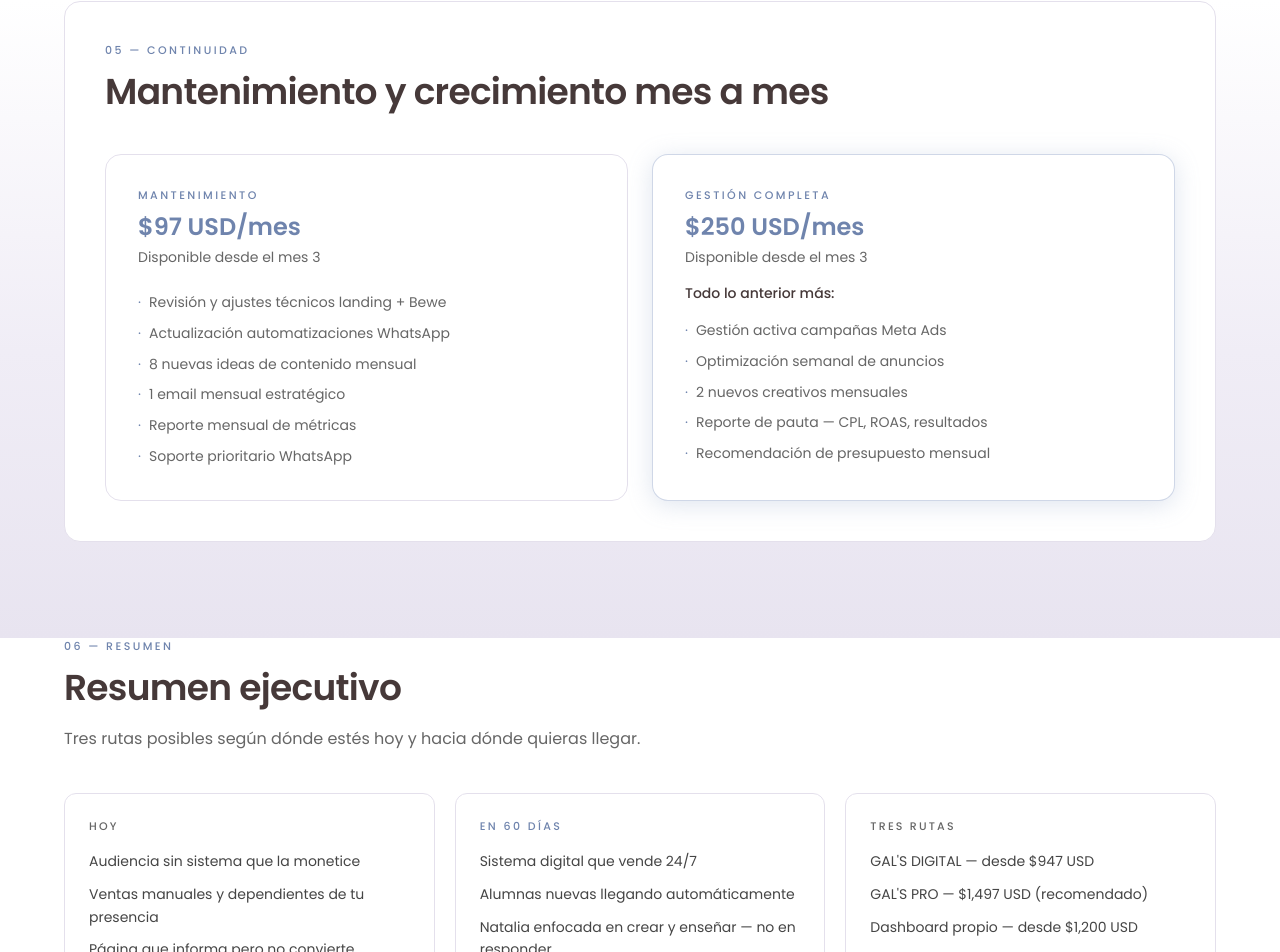
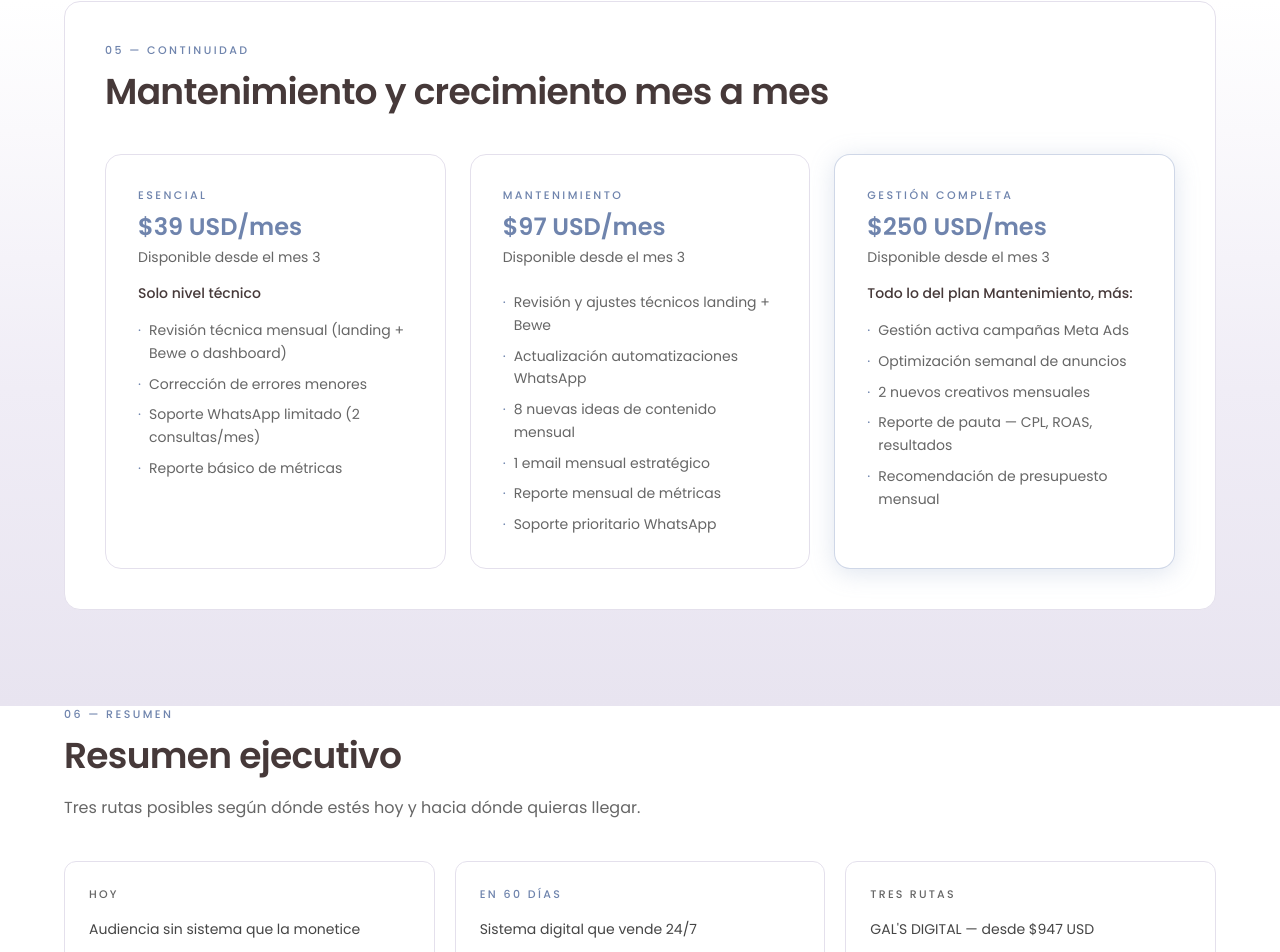
Before and after one commit to fluxasystems1-design/omboarding, a Next.js app: page /propuesta-natalia in a window 1280 px wide. Shown: the part 8378-9330 px from the top of the page. Built offline with nearby package versions, Linux system fonts and the light colour scheme.

Commit message:
feat: agrega sección dashboard a propuesta GAL'S Studio

```diff
--- a/app/propuesta-natalia/page.js
+++ b/app/propuesta-natalia/page.js
@@ -1125,8 +1125,30 @@ export default function PropuestaNataliaPage() {
         elevated
         alt
       >
-        <div className="gals-stagger-group grid gap-6 lg:grid-cols-2" data-reveal>
+        <div className="gals-stagger-group grid gap-6 md:grid-cols-2 lg:grid-cols-3" data-reveal>
           <article className="gals-card gals-stagger rounded-2xl p-6 sm:p-8" style={staggerStyle(0)}>
+            <p className="gals-eyebrow tracking-[0.18em]">Esencial</p>
+            <h3 className="gals-section-label mt-2 text-2xl font-semibold">
+              <CountUp value={39} suffix=" USD/mes" />
+            </h3>
+            <p className="gals-muted mt-1 text-sm">Disponible desde el mes 3</p>
+            <p className="gals-section-label mt-4 text-sm font-medium">Solo nivel técnico</p>
+            <ul className="gals-muted mt-4 space-y-2 text-sm leading-relaxed">
+              {[
+                "Revisión técnica mensual (landing + Bewe o dashboard)",
+                "Corrección de errores menores",
+                "Soporte WhatsApp limitado (2 consultas/mes)",
+                "Reporte básico de métricas",
+              ].map((item) => (
+                <li key={item} className="flex gap-2">
+                  <span className="gals-accent-text">·</span>
+                  <span>{item}</span>
+                </li>
+              ))}
+            </ul>
+          </article>
+
+          <article className="gals-card gals-stagger rounded-2xl p-6 sm:p-8" style={staggerStyle(1, 100)}>
             <p className="gals-eyebrow tracking-[0.18em]">Mantenimiento</p>
             <h3 className="gals-section-label mt-2 text-2xl font-semibold">
               <CountUp value={97} suffix=" USD/mes" />
@@ -1151,14 +1173,14 @@ export default function PropuestaNataliaPage() {
 
           <article
             className="gals-card gals-card--featured gals-stagger rounded-2xl p-6 sm:p-8"
-            style={staggerStyle(1, 140)}
+            style={staggerStyle(2, 140)}
           >
             <p className="gals-eyebrow tracking-[0.18em]">Gestión completa</p>
             <h3 className="gals-section-label mt-2 text-2xl font-semibold">
               <CountUp value={250} suffix=" USD/mes" />
             </h3>
             <p className="gals-muted mt-1 text-sm">Disponible desde el mes 3</p>
-            <p className="gals-section-label mt-4 text-sm font-medium">Todo lo anterior más:</p>
+            <p className="gals-section-label mt-4 text-sm font-medium">Todo lo del plan Mantenimiento, más:</p>
             <ul className="gals-muted mt-4 space-y-2 text-sm leading-relaxed">
               {[
                 "Gestión activa campañas Meta Ads",
```
